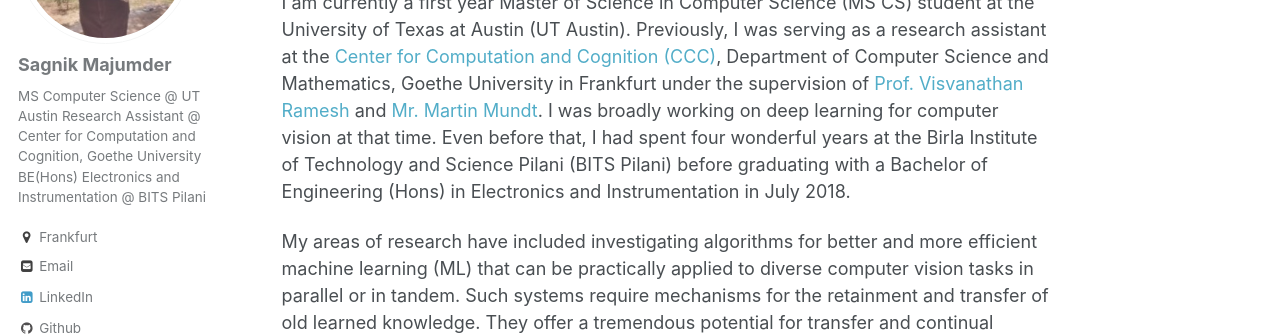
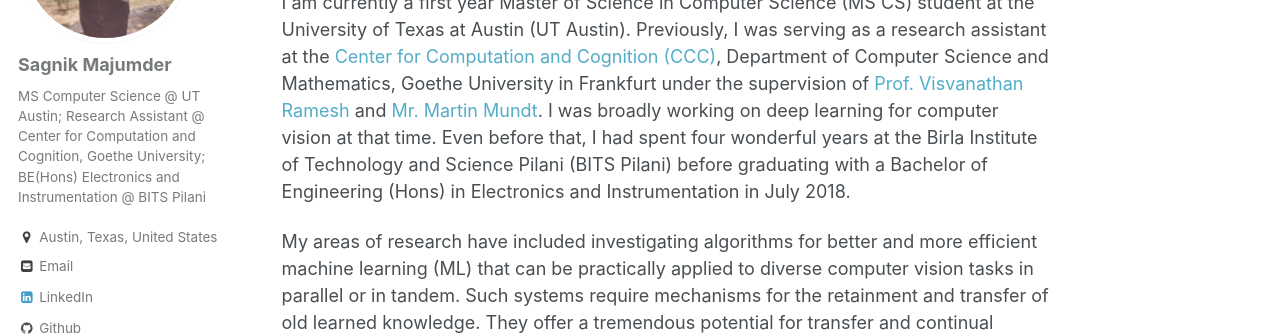
Before and after one commit to SAGNIKMJR/sagnikmjr.github.io, a Jekyll site: the page built from _pages/about.md, in a window 1280 px wide. Shown: the part 249-585 px from the top of the page. Built offline with Jekyll 4.4.1, drawn with Linux system fonts in a browser that asks for light colours.

Commit message:
_config updates

```diff
--- a/_config.yml
+++ b/_config.yml
@@ -81,11 +81,11 @@ analytics:
 author:
   name             : "Sagnik Majumder"
   avatar           : "profile.jpg"
-  bio              : "MS Computer Science @ UT Austin\n\n \
+  bio              : "MS Computer Science @ UT Austin; \n\n \
                       Research Assistant @ Center for Computation and Cognition, \
-                      Goethe University \n\n\
+                      Goethe University; \n\n\ \
                       BE(Hons) Electronics and Instrumentation @ BITS Pilani"
-  location         : "Frankfurt"
+  location         : "Austin, Texas, United States"
   employer         :
   googlescholar    :
   email            : "sagnik@cs.utexas.edu"
```
